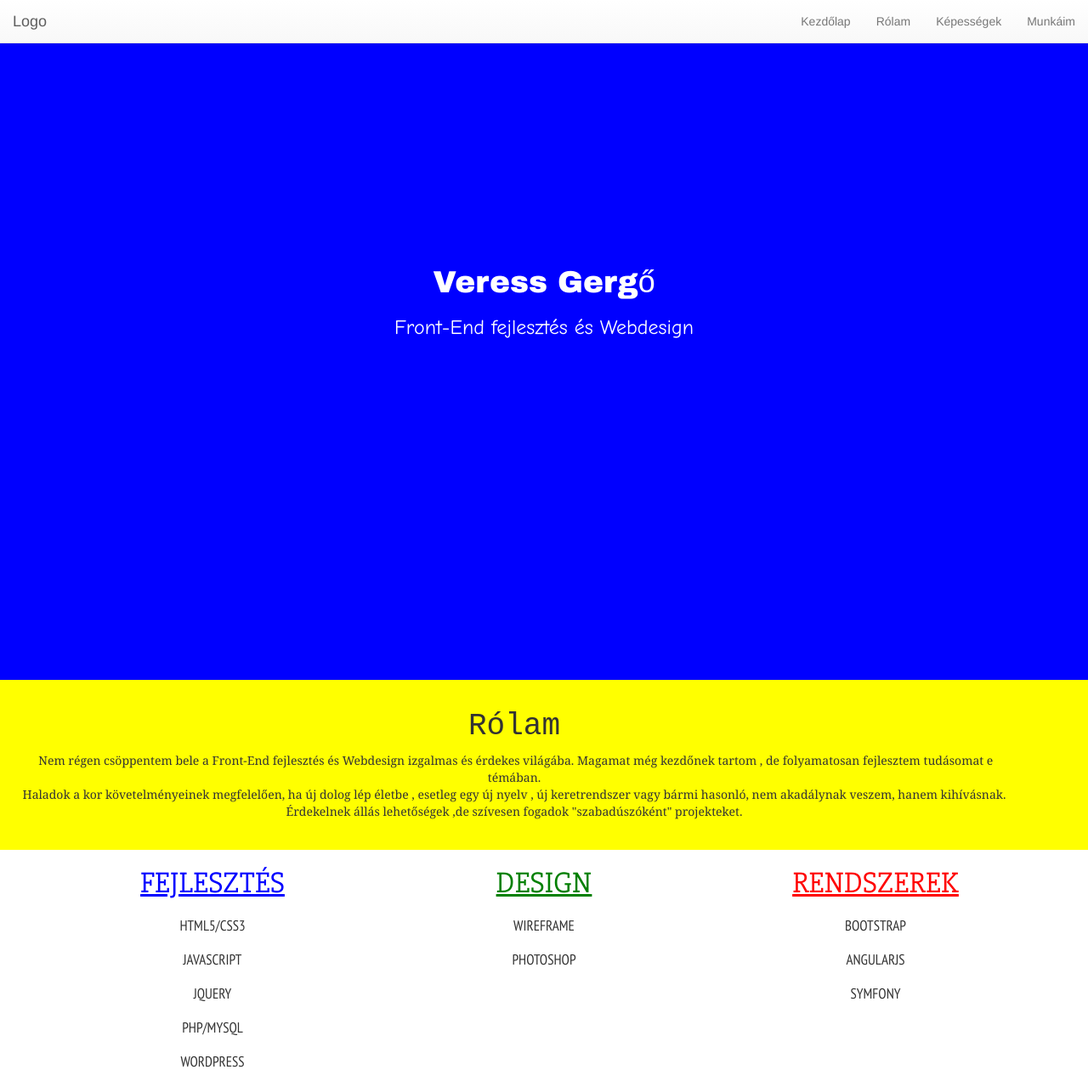
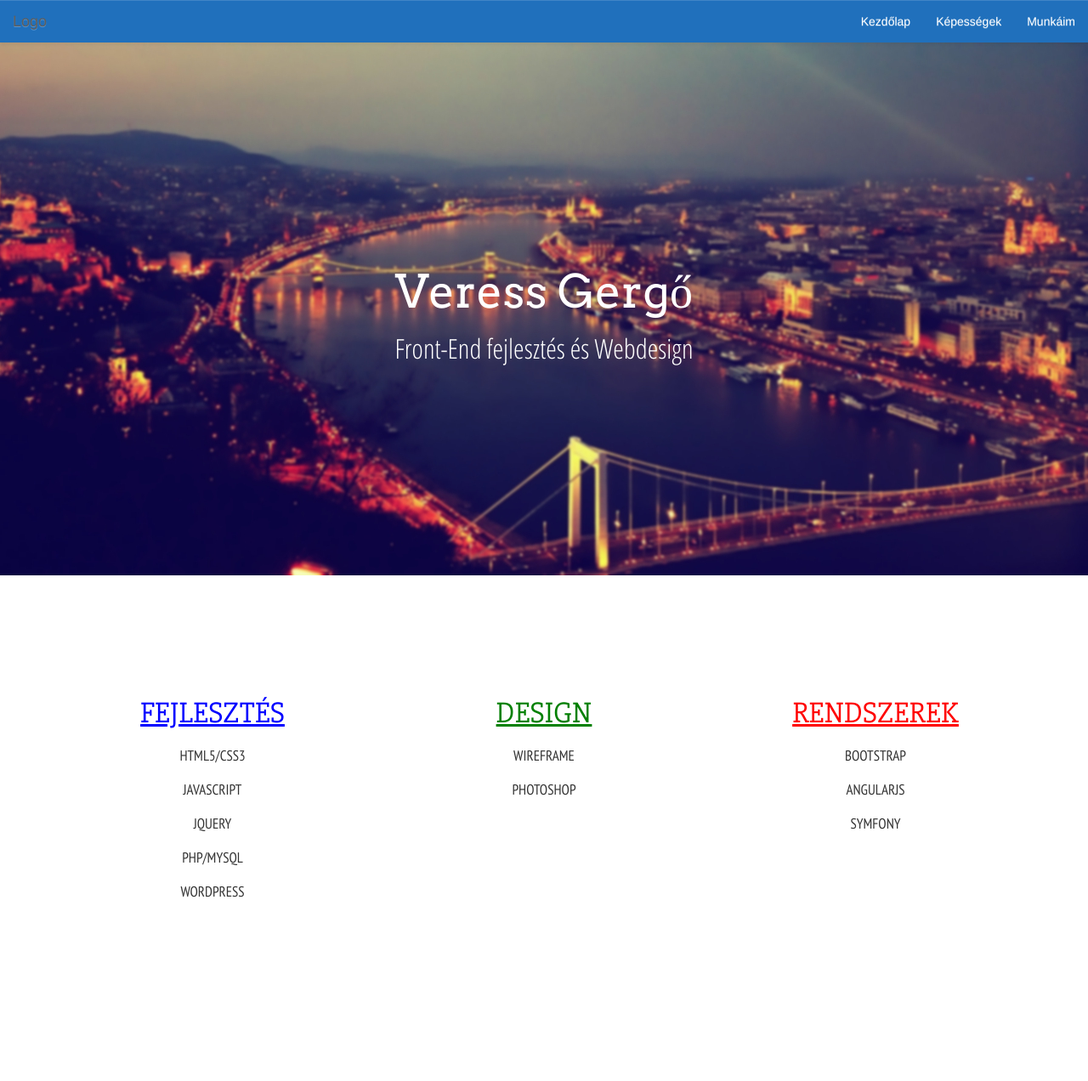
Before and after one commit to veressgergo/portfolio, a plain HTML site: page index.html in a window 1280 px wide. Shown: the whole page at 85% size. After the commit the page ends 1200 px from the top, so only its background shows below. Drawn offline with nearby package versions, Linux system fonts and the light colour scheme.

Commit message:
Változás főbb területeken
-Rólam menüpont eltűnt
-Kezdőlap háttérképet kapott
-Menü szín változás

```diff
--- a/index.html
+++ b/index.html
@@ -8,6 +8,9 @@
 		<link rel="stylesheet" type="text/css" href="style/mystyle.css">
 		<link href='https://fonts.googleapis.com/css?family=Slabo+27px' rel='stylesheet' type='text/css'>
 		<link href='https://fonts.googleapis.com/css?family=PT+Sans+Narrow' rel='stylesheet' type='text/css'>
+		<link href='https://fonts.googleapis.com/css?family=Open+Sans+Condensed:300' rel='stylesheet' type='text/css'>
+		<link href='https://fonts.googleapis.com/css?family=Arvo' rel='stylesheet' type='text/css'>
+		<link href='https://fonts.googleapis.com/css?family=Josefin+Sans' rel='stylesheet' type='text/css'>
 		<script src="https://ajax.googleapis.com/ajax/libs/jquery/2.1.3/jquery.min.js"></script>
 		<script src="https://maxcdn.bootstrapcdn.com/bootstrap/3.3.5/js/bootstrap.min.js"></script>
 		<script src="script/angular.min.js"></script>
@@ -32,7 +35,6 @@
 				<div class="collapse navbar-collapse" id="navbar-collapse-main">
 					<ul class="nav navbar-nav navbar-right">
 						<li><a href="#kezdolap">Kezdőlap</a></li>
-						<li><a href="#rolam">Rólam</a></li>
 						<li><a href="#kepessegek">Képességek</a></li>
 						<li><a href="#munkaim">Munkáim</a></li>
 					</ul>
@@ -51,17 +53,6 @@
 			</div>
 		</div>
 		<!--Kezdőlap Section End-->
-
-		<!--Rólam Section-->
-		<div id="rolam" class="container-fluid">
-			<div class="rolam-text">
-				<h1>Rólam</h1>
-				<p>&nbsp;Nem régen csöppentem bele a <span>Front-End fejlesztés</span> és <span>Webdesign</span> izgalmas és érdekes világába. Magamat még kezdőnek tartom , de folyamatosan fejlesztem
-				tudásomat e témában.<br>Haladok a kor követelményeinek megfelelően, ha új dolog  lép életbe , esetleg egy új nyelv , új keretrendszer vagy bármi hasonló,
-				nem akadálynak veszem, hanem <span>kihívás</span>nak. Érdekelnek állás lehetőségek ,de szívesen fogadok "<span>szabadúszó</span>ként" <span>projekt</span>eket.</p>
-			</div>
-		</div>
-		<!--Rólam Section End-->
 
 		<!--Képességek Section-->
 		<div class="container">
--- a/style/mystyle.css
+++ b/style/mystyle.css
@@ -1,7 +1,27 @@
+/*Navbar*/
+ .navbar-default{
+	background-color:#2070bc;
+	background-image:none;
+	border:none;
+	}
+
+.navbar .nav li a {
+	color:white;
+	font-family:font-family: 'Josefin Sans', sans-serif;
+	}
+
+.navbar .nav li a:hover{
+	color:black;
+}
+
+/*Navbar End*/
+
 /*Kezdőlap*/
 #kezdolap {
 	height:100%;
-	background-color:blue;
+	background-image:url(../img/budapestwallpapereffected.jpg);
+	background-repeat:no-repeat;
+	background-position:right top;
 }
 
 .kezdolap-text{
@@ -10,35 +30,16 @@
 }
 .kezdolap-text h1{
 	color:white;
-	font-family:"Arial Black", Gadget, sans-serif;
+	font-family: 'Arvo', serif;
+	font-size:54px;
 }
 
 .kezdolap-text h3{
 	color:white;
-	font-family:"Comic Sans MS", cursive, sans-serif;
+	font-family: 'Open Sans Condensed', sans-serif;
+	font-size:32px;
 }
 /*Kezdőlap End*/
-
-/*Rólam*/
-#rolam{
-	height:25%;
-	background-color:yellow;
-}
-
-.rolam-text h1{
-	padding-top:15px;
-	font-family:"Courier New", Courier, monospace;
-	text-align:center;
-}
-.rolam-text p{
-	font-family:Cambria, Georgia, serif;
-	text-align:center;
-	}
-
-.rolam-text{
-	margin-right:5em;
-}
-/*Rólam End*/
 
 /*Képességek*/
 .row{
```
Also changed, not shown: img/budapestwallpaper.jpg (added), img/budapestwallpapereffected.jpg (added).
